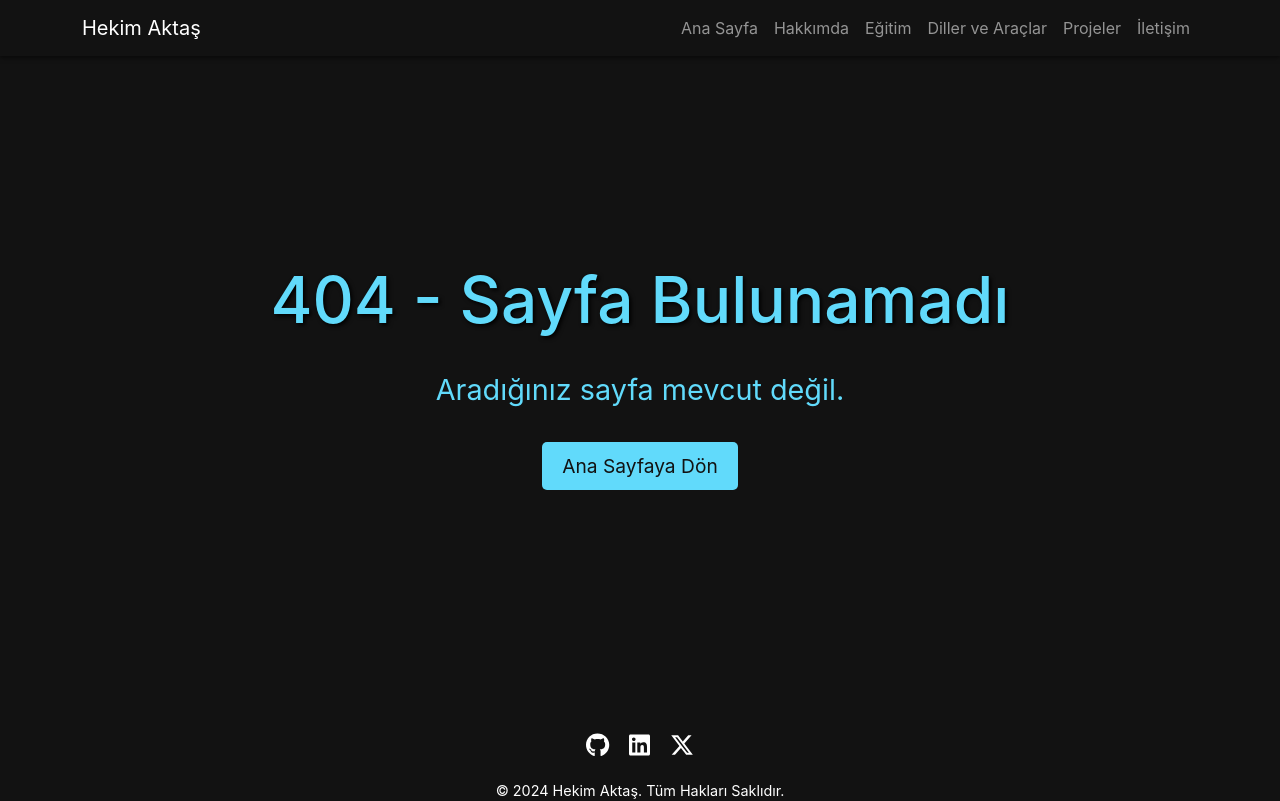
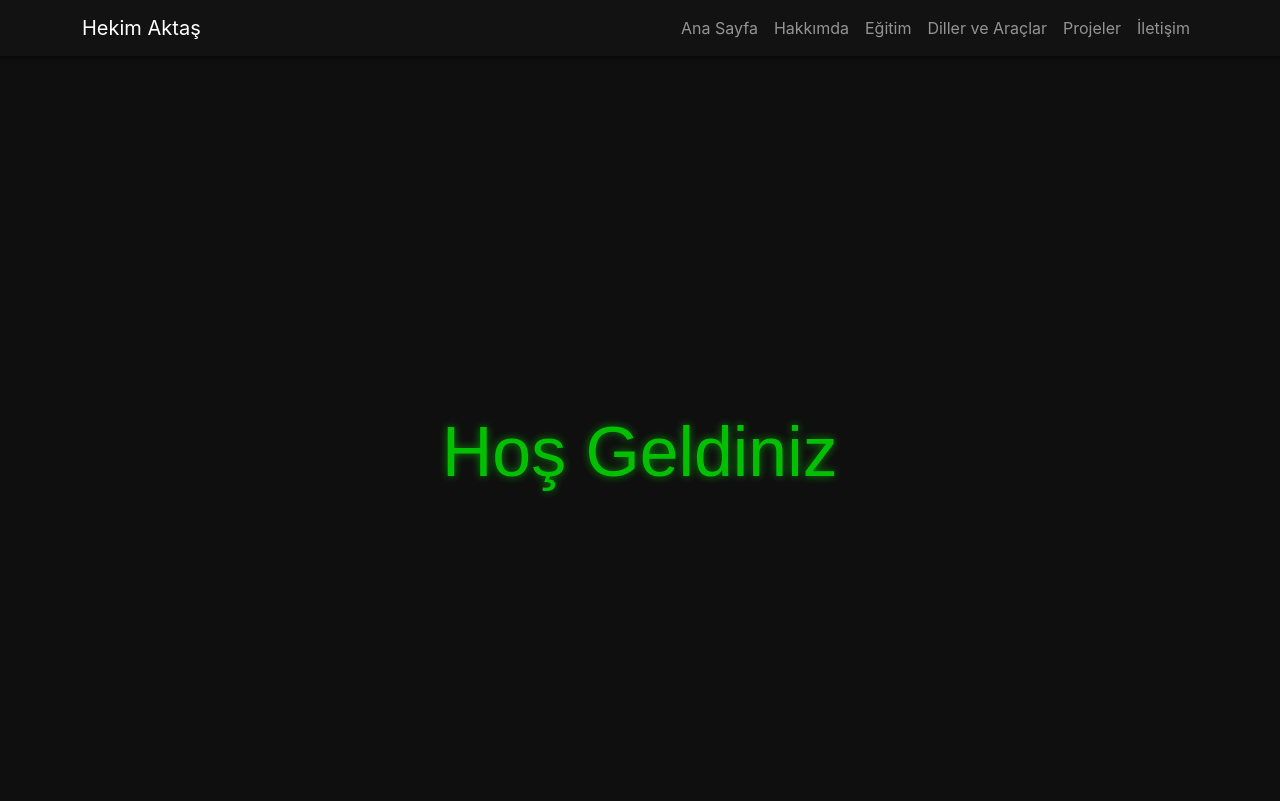
Before and after one commit to aktashekimcan/hekimcan-website-3, a Next.js app: page /components/LoadingAnimation in a window 1280 px wide. Before the commit this address had no page. Shown: the top 801 px of the page. Built offline with nearby package versions, Linux system fonts and the light colour scheme.

Commit message:
Created LoadingAnimation.tsx

```diff
--- /dev/null
+++ b/pages/components/LoadingAnimation.tsx
@@ -0,0 +1,99 @@
+import React, { useState, useEffect, FC } from "react";
+import styled, { keyframes } from "styled-components";
+
+const LoadingContainer = styled.div`
+  display: flex;
+  flex-direction: column;
+  justify-content: center;
+  align-items: center;
+  height: 100vh;
+  background: #0f0f0f;
+  font-family: "Arial", sans-serif;
+  color: #00ff00;
+`;
+
+const RandomText = styled.p`
+  font-size: 48px;
+  color: #00ff00;
+`;
+
+const ProgressText = styled.p`
+  margin-top: 20px;
+  font-size: 30px;
+  color: #00ff00;
+  font-weight: bold;
+`;
+
+const WelcomeText = styled.h1`
+  font-size: 80px;
+  color: #00ff00;
+  text-shadow: 0px 0px 10px rgba(0, 255, 0, 0.7);
+  @media (max-width: 1024px) {
+    font-size: 60px;
+  }
+  @media (max-width: 768px) {
+    font-size: 40px;
+  }
+  @media (max-width: 480px) {
+    font-size: 30px;
+  }
+`;
+
+const appearAndScale = keyframes`
+  from {
+    transform: scale(0.5);
+    opacity: 0;
+  }
+  to {
+    transform: scale(1);
+    opacity: 1;
+  }
+`;
+
+const AnimatedWelcomeText = styled(WelcomeText)`
+  animation: ${appearAndScale} 1s ease-in-out;
+`;
+
+const Preloader: FC = () => {
+  const [text, setText] = useState<string>("");
+  const [progress, setProgress] = useState<number>(0);
+  const [welcome, setWelcome] = useState<boolean>(false);
+
+  useEffect(() => {
+    const interval = setInterval(() => {
+      setText(
+        Array.from({ length: 10 }, () =>
+          Math.random() > 0.5 ? "1" : "0",
+        ).join(""),
+      );
+      setProgress((oldProgress) => {
+        if (oldProgress < 100) {
+          return oldProgress + 1;
+        }
+        clearInterval(interval);
+        return 100;
+      });
+    }, 50);
+
+    setTimeout(() => {
+      setWelcome(true);
+    }, 5000);
+
+    return () => clearInterval(interval);
+  }, []);
+
+  return (
+    <LoadingContainer>
+      {!welcome ? (
+        <>
+          <RandomText>{text}</RandomText>
+          <ProgressText>%{progress}</ProgressText>
+        </>
+      ) : (
+        <AnimatedWelcomeText>Hoş Geldiniz</AnimatedWelcomeText>
+      )}
+    </LoadingContainer>
+  );
+};
+
+export default Preloader;
```
